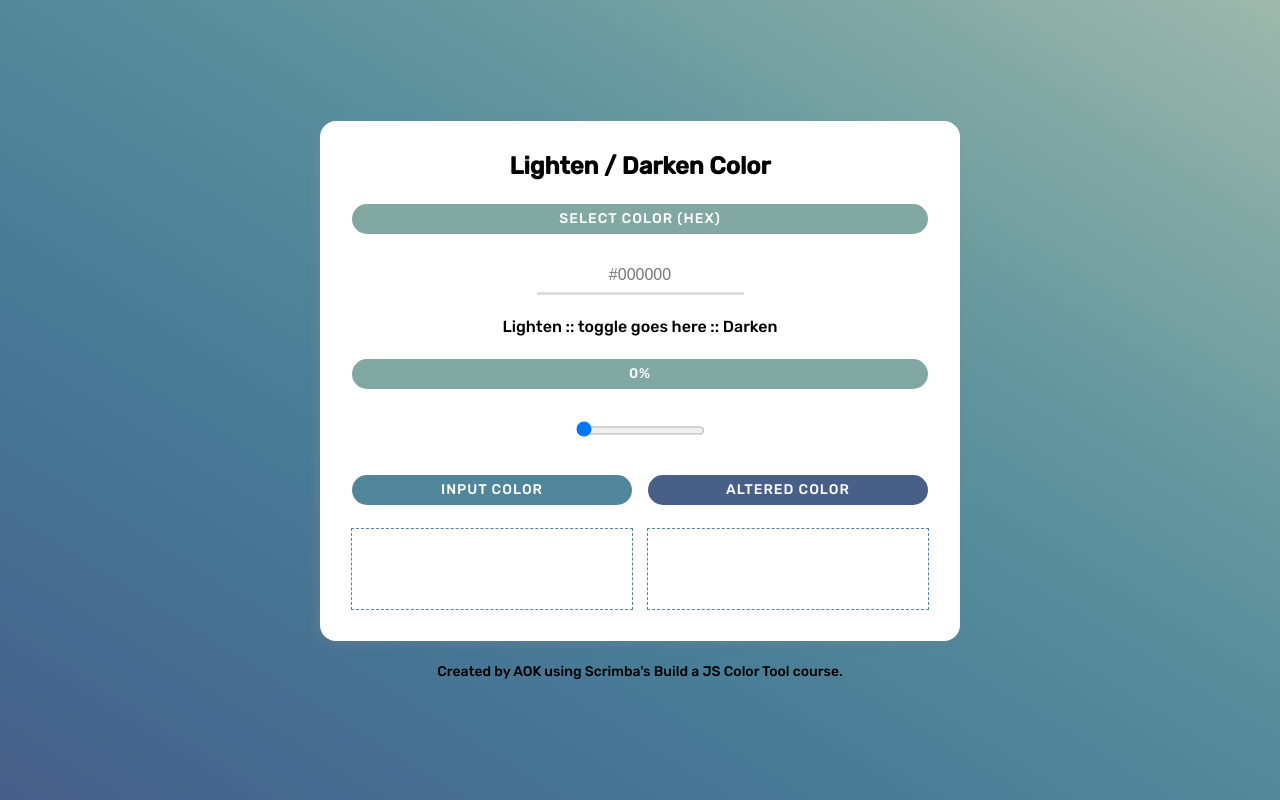
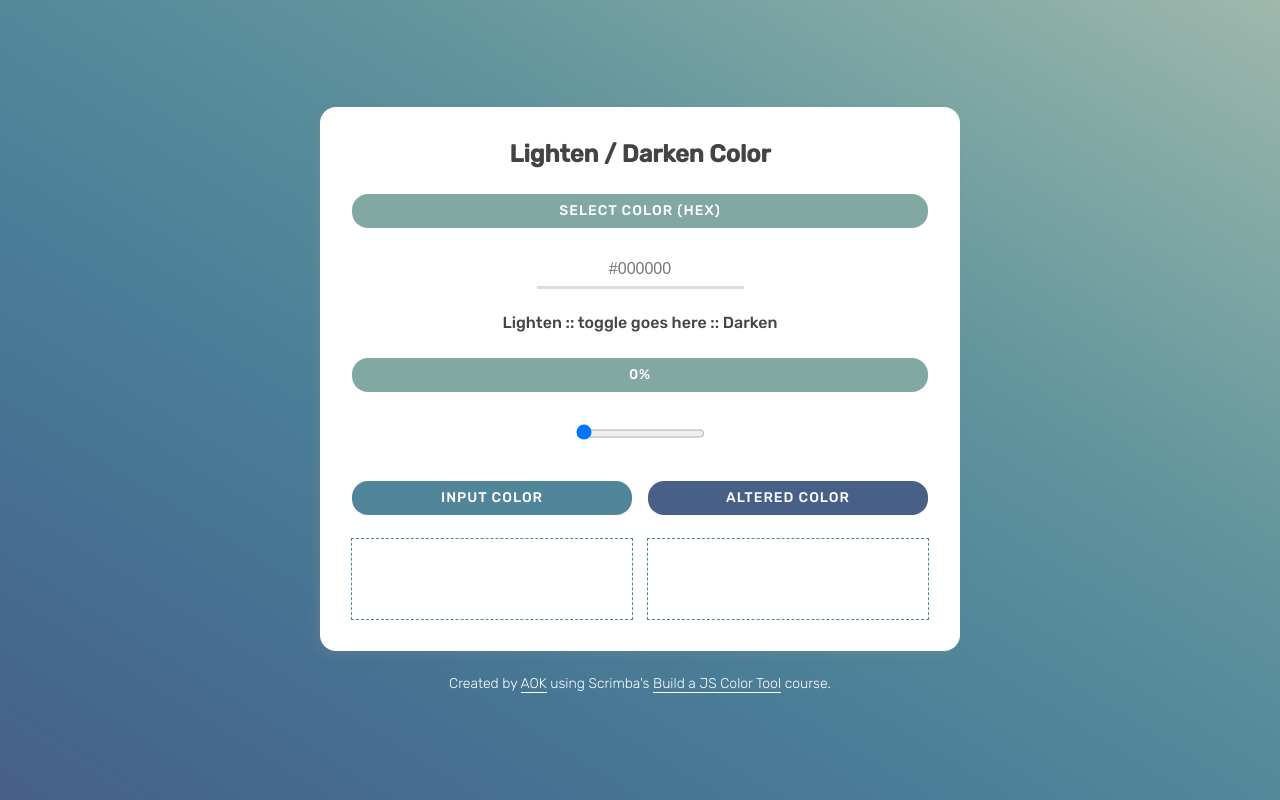
Before and after one commit to kvcarido/scrimba-color-tool, a plain HTML site: page index.html in a window 1280 px wide. Drawn offline with Linux system fonts and the light colour scheme.

Commit message:
debugging

```diff
--- a/css/style.css
+++ b/css/style.css
@@ -3,6 +3,7 @@
   --clr-neutral-100: #ffffff;
   --clr-neutral-200: #dddddd;
   --clr-neutral-300: #9fb8ad;
+  --clr-neutral-400: #444444;
 
   --clr-primary-400: #82a8a4;
   --clr-primary-600: #51869a;
@@ -62,10 +63,11 @@ body {
     #8eafa7,
     #9fb8ad
   );
+  min-height: 100vh;
   font-family: var(--ff-base);
   font-size: var(--fs-300);
-  line-height: 1;
-  min-height: 100vh;
+  line-height: 1.3;
+  color: var(--clr-neutral-400);
   display: flex;
   flex-direction: column;
   justify-content: center;
@@ -144,9 +146,7 @@ body > * {
 }
 
 footer {
-  padding: 0 3rem;
-  font-size: var(--fs-200);
-  text-align: center;
+  padding: 0 2rem;
 }
 
 .preview {
@@ -160,7 +160,6 @@ footer {
 /*******************/
 
 h1 {
-  line-height: 1.1;
   font-size: var(--fs-700);
 }
 
@@ -180,7 +179,14 @@ label,
 a {
   text-decoration: none;
   font-weight: var(--fw-700);
-  color: #000;
+  color: var(--clr-neutral-100);
+  border-bottom: 1px solid var(--clr-neutral-100);
+  transition: color 300ms ease;
+}
+
+a:hover,
+a:focus {
+  color: var(--clr-primary-400);
 }
 
 input {
@@ -190,3 +196,10 @@ input {
   font-size: inherit;
   text-align: center;
 }
+
+footer {
+  font-size: var(--fs-200);
+  font-weight: var(--fw-300);
+  color: var(--clr-neutral-100);
+  text-align: center;
+}
```
